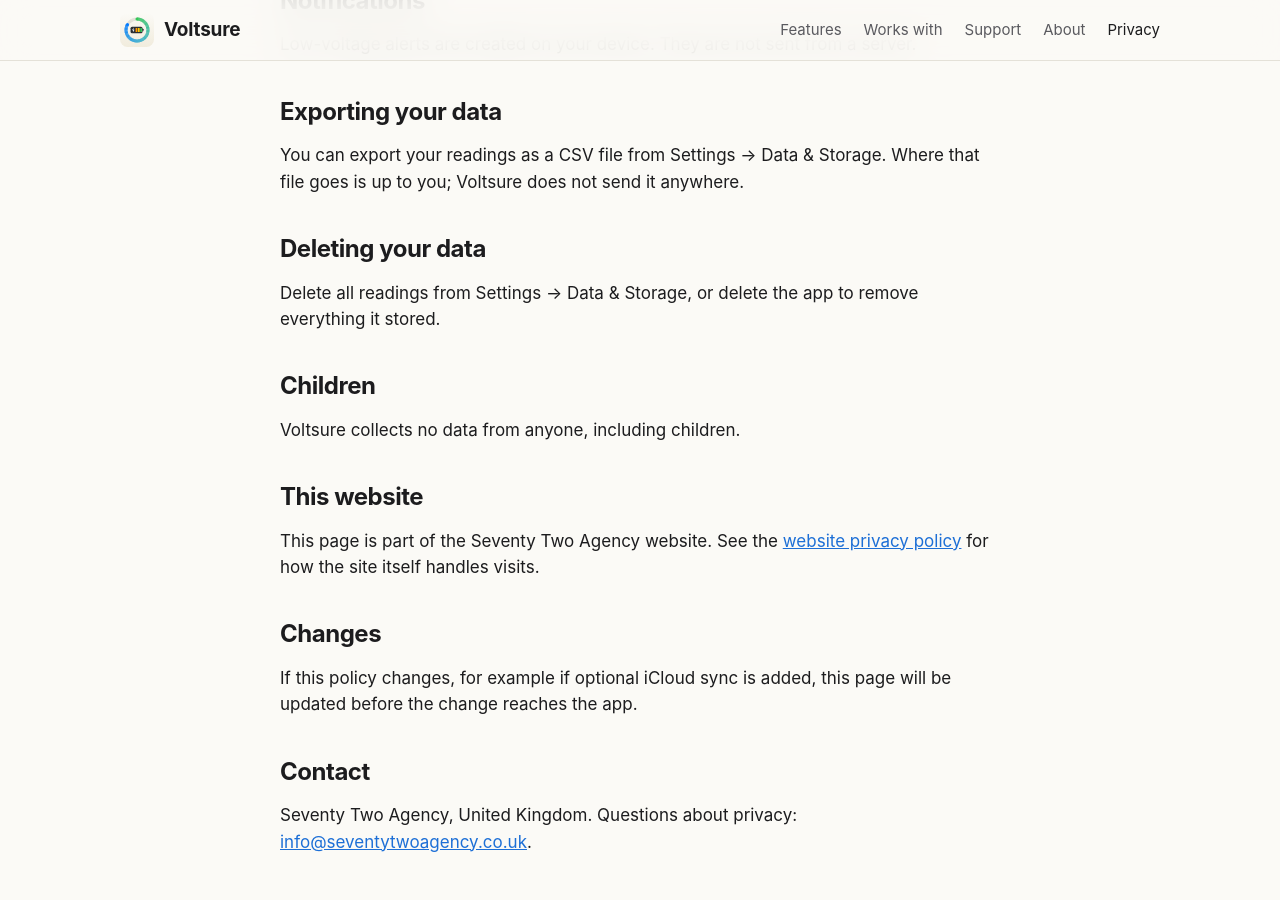
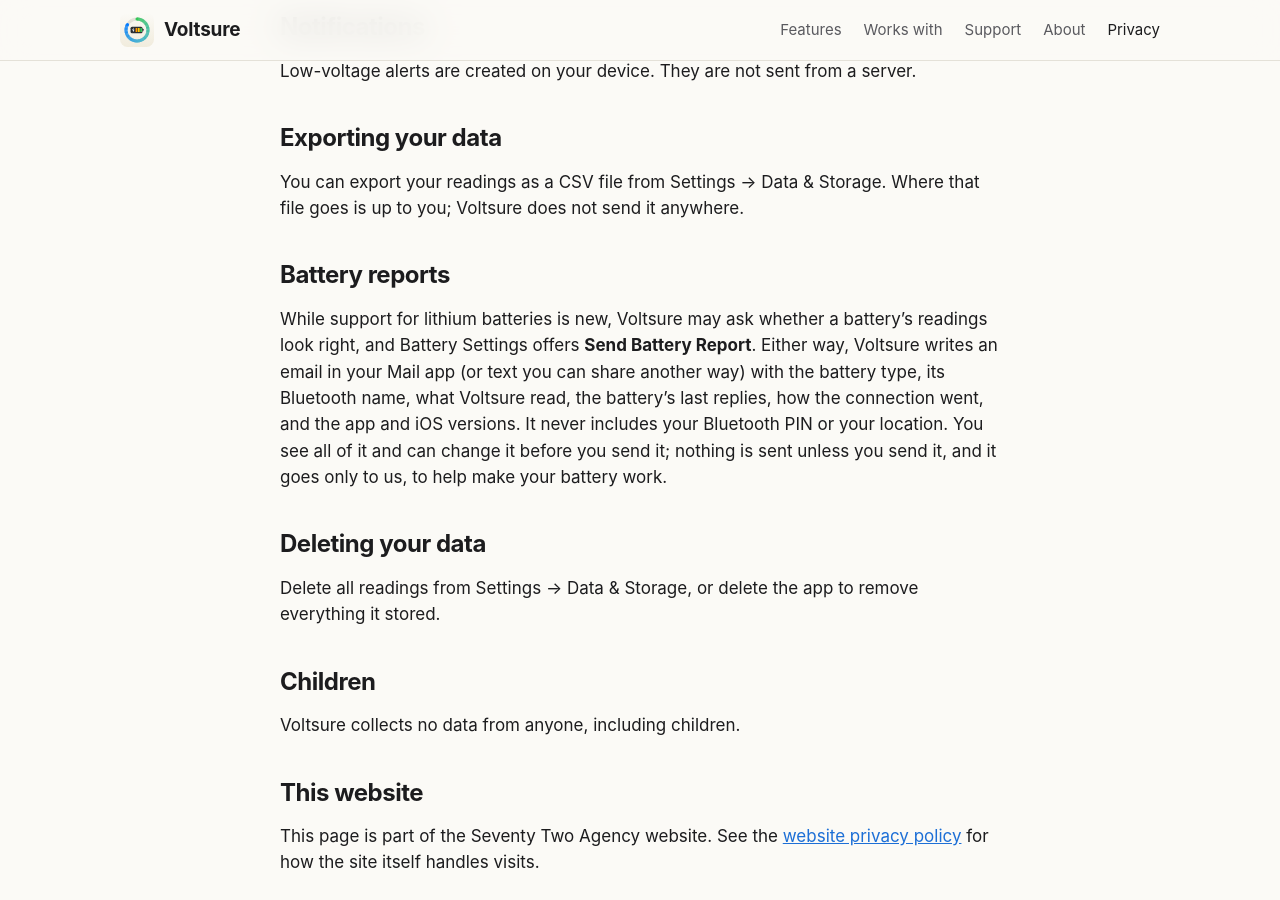
Before and after one commit to SeventyTwoAgency/STA-Website, a Jekyll site: the page voltsure/privacy.html, which Jekyll copies as it is, in a window 1280 px wide and 900 px high, scrolled down 1201 px. Built offline with Jekyll 4.4.1, drawn with Linux system fonts in a browser that asks for light colours; some of the changed text lies outside the part shown.

Commit message:
Voltsure: lithium battery reports (support question, privacy section)
Not pushed: waits for the app release that ships it.

Co-Authored-By: Claude Opus 5.5 <noreply@anthropic.com>

```diff
--- a/voltsure/privacy.html
+++ b/voltsure/privacy.html
@@ -39,7 +39,7 @@
 
     <h2>What the app does with data</h2>
     <ul>
-      <li><strong>Battery readings</strong> from your monitors (voltage and the time of each reading) and from lithium batteries with Bluetooth (also current, charge and temperature) are stored only on your device. They never leave it.</li>
+      <li><strong>Battery readings</strong> from your monitors (voltage and the time of each reading) and from lithium batteries with Bluetooth (also current, charge and temperature) are stored only on your device. They never leave it unless you export them or send a battery report yourself (below).</li>
       <li><strong>Names and settings</strong> you give your batteries and vehicles are stored only on your device.</li>
       <li><strong>Voltsure works fully offline and has no servers.</strong> Your readings, names and settings are never uploaded anywhere.</li>
       <li><strong>The app never asks for your location.</strong></li>
@@ -56,6 +56,9 @@
 
     <h2>Exporting your data</h2>
     <p>You can export your readings as a CSV file from Settings → Data &amp; Storage. Where that file goes is up to you; Voltsure does not send it anywhere.</p>
+
+    <h2>Battery reports</h2>
+    <p>While support for lithium batteries is new, Voltsure may ask whether a battery’s readings look right, and Battery Settings offers <strong>Send Battery Report</strong>. Either way, Voltsure writes an email in your Mail app (or text you can share another way) with the battery type, its Bluetooth name, what Voltsure read, the battery’s last replies, how the connection went, and the app and iOS versions. It never includes your Bluetooth PIN or your location. You see all of it and can change it before you send it; nothing is sent unless you send it, and it goes only to us, to help make your battery work.</p>
 
     <h2>Deleting your data</h2>
     <p>Delete all readings from Settings → Data &amp; Storage, or delete the app to remove everything it stored.</p>
--- a/voltsure/support.html
+++ b/voltsure/support.html
@@ -68,6 +68,11 @@
     <details>
       <summary>My Fogstar battery asks for a PIN</summary>
       <div><p>Newer Fogstar batteries need their Bluetooth PIN before they answer: 000000 unless you changed it in the battery’s app. Voltsure tries 000000 if the battery doesn’t answer. If that doesn’t work, enter your PIN in Add Battery, or in the battery’s Battery Settings. The PIN stays in the Keychain on your iPhone and is sent only to the battery.</p></div>
+    </details>
+
+    <details>
+      <summary>How do I send a battery report?</summary>
+      <div><p>Support for lithium batteries is new, so we need to hear how yours reads. Once a lithium battery has been connected for a moment, its page asks <strong>Does this look right?</strong>: compare with the battery’s own app and tap <strong>Looks Right</strong> or <strong>Something’s Wrong</strong>. You can also tap <strong>Send Battery Report</strong> in its Battery Settings.</p><p>Voltsure writes an email with the battery type, its Bluetooth name, what it read and the battery’s last replies, never your PIN. You can read and change it before you send it. Telling us a battery works helps as much as a problem: it’s how we know which batteries to list as supported.</p></div>
     </details>
 
     <details>
```
Also changed, not shown: other parts of voltsure/privacy.html (+1 -1 lines).
